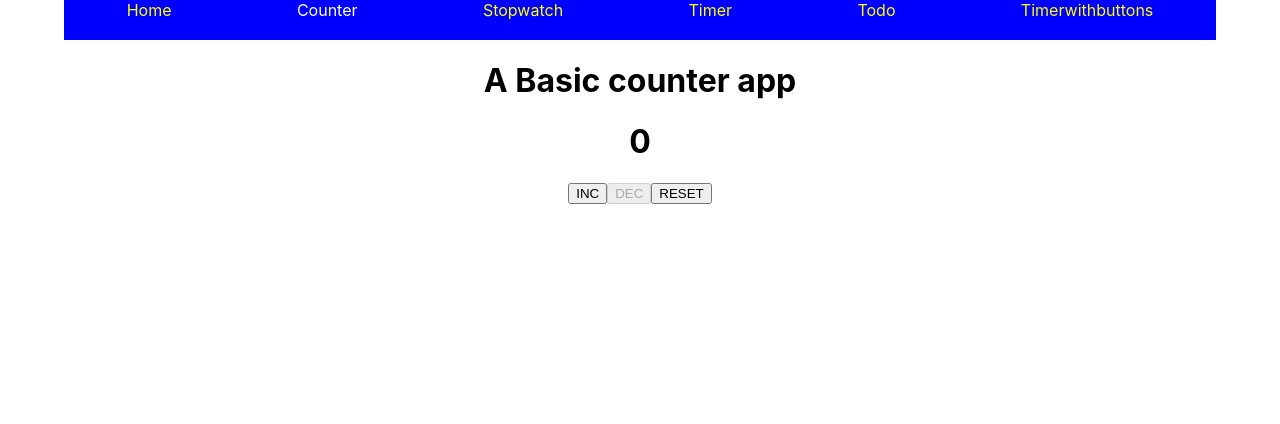
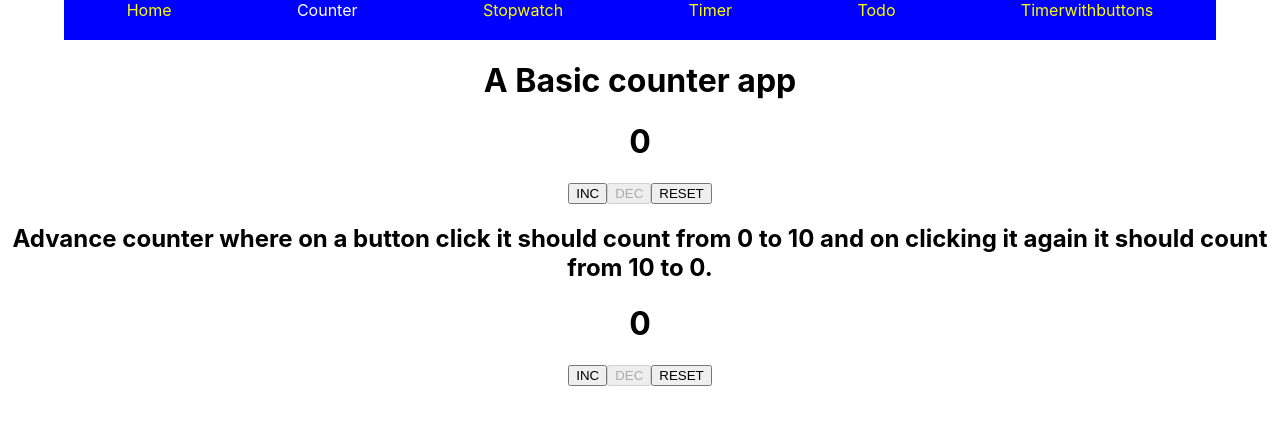
Before and after one commit to prem-sardhan/JavaScript_Interview_Prep, a React (Create React App) app in the folder counter/: page /counter in a window 1280 px wide. Shown: the top 424 px of the page. Built offline with nearby package versions, Linux system fonts and the light colour scheme.

Commit message:
adding advance counter

```diff
--- a/counter/src/Pages/Counter.js
+++ b/counter/src/Pages/Counter.js
@@ -2,6 +2,7 @@ import React from 'react'
 import { useState } from 'react'
 function Counter() {
   const [count, setcount] = useState(0)
+  const [ginti, setginti] = useState(0)
   const handleinc=()=>{
 setcount(count+1)
   }
@@ -11,6 +12,18 @@ setcount(count+1)
   const handleres=()=>{
     setcount(0)
   }
+
+// COde for advanced counter
+
+  const handleincr=()=>{
+
+      }
+      const handledecr=()=>{
+
+      }
+      const handlerese=()=>{
+
+      }
 
 
 
@@ -22,6 +35,17 @@ setcount(count+1)
 <button onClick={handledec} disabled={count==0}>DEC</button>
 <button onClick={handleres}>RESET</button>
 
+<h2>Advance counter where on a button click it should count from 0 to 10 and on clicking it again it should count from 10 to 0.</h2>
+<h1>{ginti}</h1>
+<button onClick={handleincr}>INC</button>
+<button onClick={handledecr} disabled={count==0}>DEC</button>
+<button onClick={handlerese}>RESET</button>
+
+
+
+
+
+
 
 
     </div>
```
